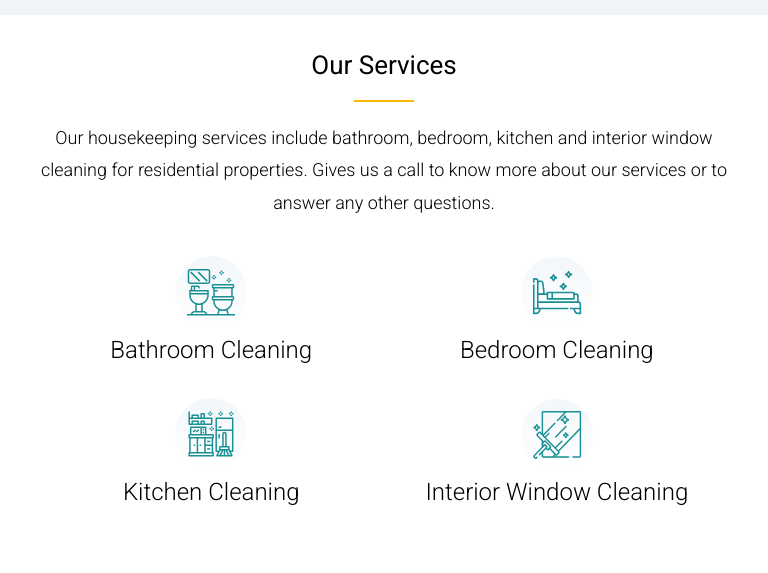
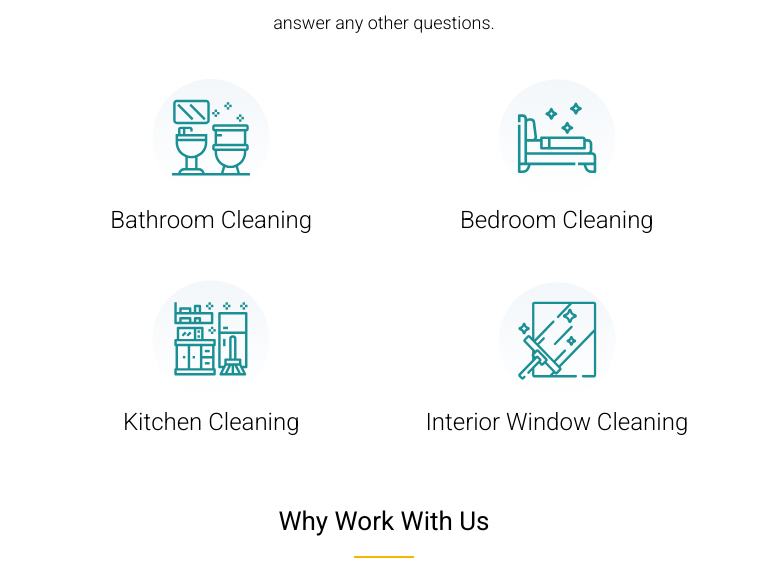
Before and after one commit to edwingl10/casamagda, a plain HTML site: page public/index.html in a window 768 px wide. Shown: the part 1751-2324 px from the top of the page. Drawn offline with nearby package versions, Linux system fonts and the light colour scheme; some packages are replaced by stand-ins of ours.

Commit message:
sm screen size, service icons resized and layout changed
- moved some media query styles from xs size to general styles (following mobile-first design approach)
- iso house image fixed
- service icons resized & layout to grid

```diff
--- a/public/styles/style.css
+++ b/public/styles/style.css
@@ -381,6 +381,8 @@ About Us
 .iso-house {
   margin: 1.875em auto 0;
   opacity: 0;
+  height: 50%;
+  width: 50%;
 }
 /* ----------------------------------------
 Services
@@ -393,7 +395,6 @@ Services
 }
 /* services container */
 .service-des {
-  width: 80%;
   margin-bottom: 1.875rem;
   text-align: center;
 }
@@ -402,8 +403,8 @@ Services
 }
 /* service icons */
 .service-des img {
-  width: 80%;
-  height: 80%;
+  width: 130px;
+  height: 130px;
 }
 /* service icon descriptions */
 .service-des p {
@@ -696,6 +697,7 @@ Onload Animations
 /* ----------------------------------------
 Media Queries
 ---------------------------------------- */
+/* needed for city listings to avoid weird layout */
 @media (max-width: 400px) {
   .listings-container {
     width: 50%;
@@ -706,17 +708,6 @@ Media Queries
 }
 /* Extra Small (xs: 0px - 599px) */
 @media (max-width: 599px) {
-  .iso-house {
-    height: 50%;
-    width: 50%;
-  }
-  .service-des img {
-    width: 130px;
-    height: 130px;
-  }
-  .service-des {
-    width: 100%;
-  }
   .reasons-des img {
     width: 90px;
     height: 90px;
@@ -742,36 +733,34 @@ Media Queries
 
 /* Small (sm: 600px - 899px) */
 @media (min-width: 600px) and (max-width: 899px) {
-  /* images */
-  .service-des img {
-    height: 60%;
-    width: 60%;
+  .iso-house {
+    height: 320px;
+    width: 320px;
   }
+  /* services */
+  .services {
+    flex-direction: row;
+    flex-wrap: wrap;
+    row-gap: 2.5rem;
+  }
+  .service-des {
+    width: 50%;
+    margin-bottom: 0;
+  }
+
+  /* why us */
   .reasons-des img {
     width: 35%;
     height: 35%;
   }
 
+  .reasons-des {
+    width: 70%;
+  }
+
   /* city listings */
   .listings {
     width: 75%;
-  }
-
-  /* services */
-  .services {
-    flex-direction: row;
-    flex-wrap: wrap;
-  }
-  .service-des {
-    width: 50%;
-  }
-  .service-des:nth-child(3) {
-    margin-bottom: 0;
-  }
-
-  /* why us */
-  .reasons-des {
-    width: 70%;
   }
 
   /* citites */
@@ -783,13 +772,6 @@ Media Queries
   form input,
   form textarea {
     width: 70%;
-  }
-  .service-des img {
-    width: 80px;
-    height: 80px;
-  }
-  .service-des {
-    width: 50%;
   }
 }
 
```
